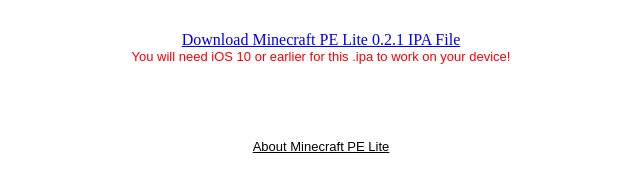
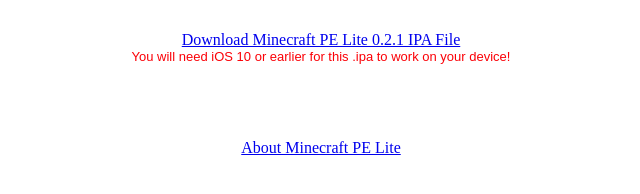
Before and after one commit to LeeIzMe123/minecraftpelite, a plain HTML site: page index.html in a window 1280 px wide. Shown: the part 218-412 px from the top of the page, without its empty margins (319-959 px from the left). Drawn offline with Linux system fonts and the light colour scheme.

Commit message:
Update index.html

```diff
--- a/index.html
+++ b/index.html
@@ -31,7 +31,7 @@
 <p class="p2"><span class="s1"></span><br></p>
 <p class="p2"><span class="s1"></span><br></p>
 
-<p class="p3"><span class="s1">About Minecraft PE Lite</span></p>
+<center><a href="https://minecraftbedrock.fandom.com/wiki/Minecraft_Pocket_Edition_Lite" title="About Minecraft PE Lite">About Minecraft PE Lite</a></center>
 <p class="p2"><br></p>
 <p class="p2"><br></p>
 <p class="p2"><br></p>
```
